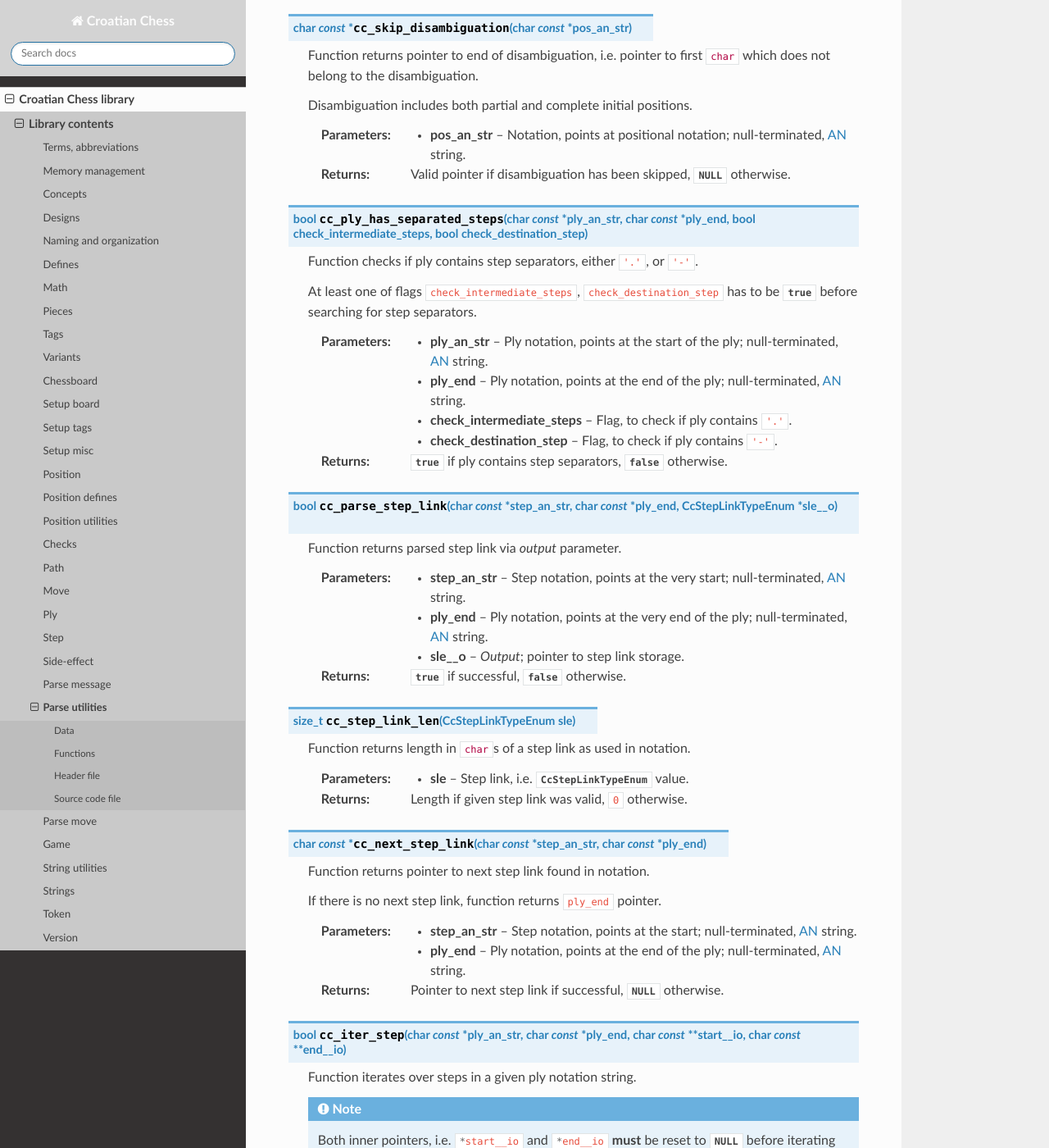
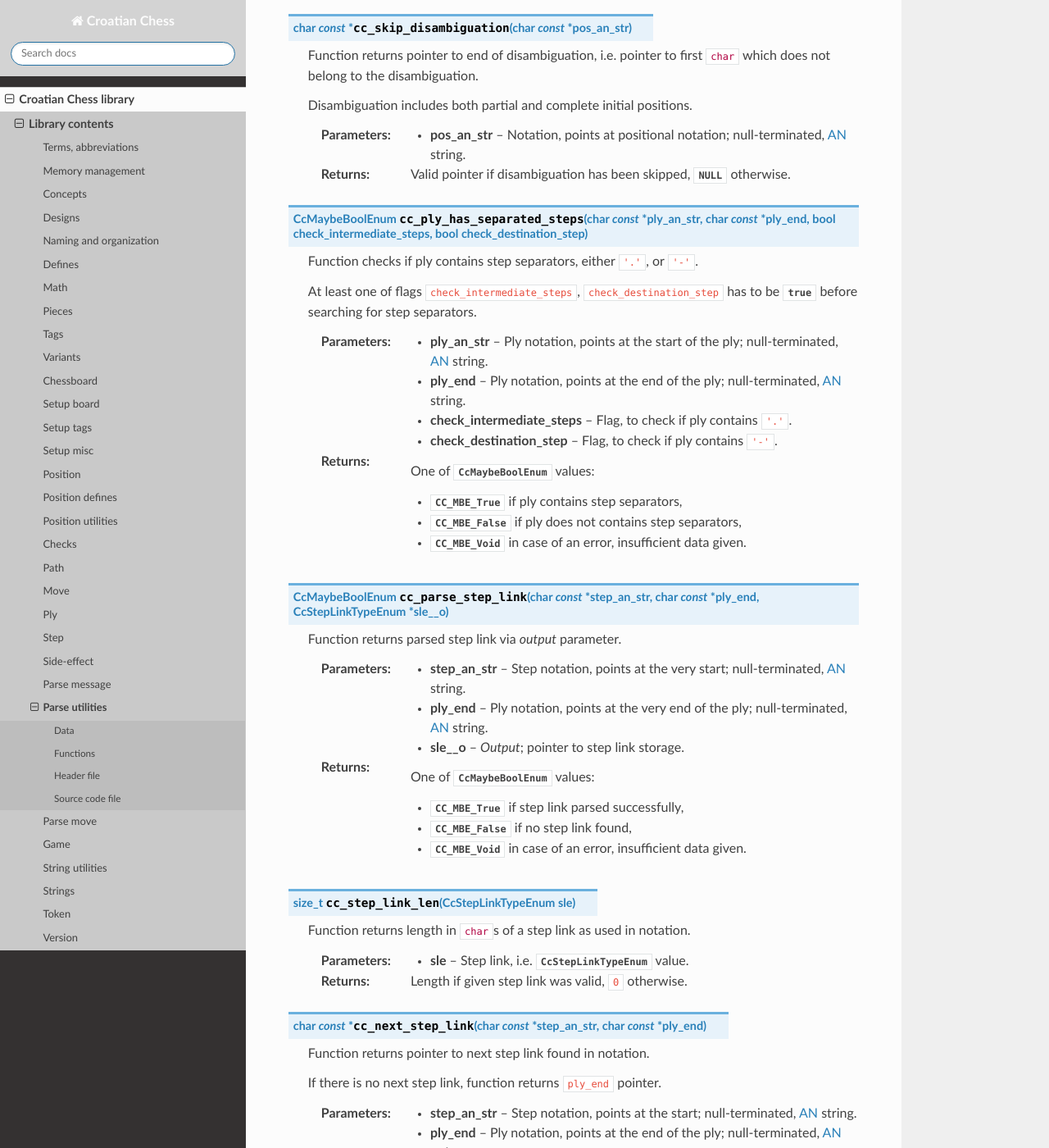
Before and after one commit to mmlacak/crochess, a Sphinx documentation site: the page built from docs/source/libcc/ccparseutils.rst, in a window 1280 px wide and 1400 px high, scrolled down 4160 px. Shown: the whole window at 82% size. Built offline with Sphinx 7.4.7 and the Read the Docs theme 3.1.0, drawn with Linux system fonts in a browser that asks for light colours.

Commit message:
Docs for step parsing funcs.

```diff
--- a/docs/source/conf.py
+++ b/docs/source/conf.py
@@ -26,10 +26,10 @@ copyright = '2021, Mario Mlačak'
 author = 'Mario Mlačak'
 
 # The short X.Y version
-version = "0.0.1.12:1191+20241210.222125"   # docs-new-lib-short-version-major-minor-feature-commit+meta~breaks-place-marker
+version = "0.0.1.25:1204+20241214.045116"   # docs-new-lib-short-version-major-minor-feature-commit+meta~breaks-place-marker
 
 # The full version, including alpha/beta/rc tags
-release = "0.0.1.12:1191+20241210.222125"   # docs-new-lib-full-version-major-minor-feature-commit+meta~breaks-place-marker
+release = "0.0.1.25:1204+20241214.045116"   # docs-new-lib-full-version-major-minor-feature-commit+meta~breaks-place-marker
 
 
 # -- General configuration ---------------------------------------------------
--- a/docs/source/libcc/ccparseutils.rst
+++ b/docs/source/libcc/ccparseutils.rst
@@ -227,7 +227,7 @@ Functions
     :returns: Valid pointer if disambiguation has been skipped,
         :c:data:`NULL` otherwise.
 
-.. c:function:: bool cc_ply_has_separated_steps( char const * ply_an_str, char const * ply_end, bool check_intermediate_steps, bool check_destination_step )
+.. c:function:: CcMaybeBoolEnum cc_ply_has_separated_steps( char const * ply_an_str, char const * ply_end, bool check_intermediate_steps, bool check_destination_step )
 
     Function checks if ply contains step separators, either ``'.'``, or ``'-'``.
 
@@ -241,10 +241,13 @@ Functions
         null-terminated, :term:`AN` string.
     :param check_intermediate_steps: Flag, to check if ply contains ``'.'``.
     :param check_destination_step: Flag, to check if ply contains ``'-'``.
-    :returns: :c:data:`true` if ply contains step separators,
-        :c:data:`false` otherwise.
+    :returns: One of :c:enum:`CcMaybeBoolEnum` values:
 
-.. c:function:: bool cc_parse_step_link( char const * step_an_str, char const * ply_end, CcStepLinkTypeEnum * sle__o )
+        * :c:enumerator:`CC_MBE_True` if ply contains step separators,
+        * :c:enumerator:`CC_MBE_False` if ply does not contains step separators,
+        * :c:enumerator:`CC_MBE_Void` in case of an error, insufficient data given.
+
+.. c:function:: CcMaybeBoolEnum cc_parse_step_link( char const * step_an_str, char const * ply_end, CcStepLinkTypeEnum * sle__o )
 
     Function returns parsed step link via *output* parameter.
 
@@ -253,7 +256,11 @@ Functions
     :param ply_end: Ply notation, points at the very end of the ply;
         null-terminated, :term:`AN` string.
     :param sle__o: *Output*; pointer to step link storage.
-    :returns: :c:data:`true` if successful, :c:data:`false` otherwise.
+    :returns: One of :c:enum:`CcMaybeBoolEnum` values:
+
+        * :c:enumerator:`CC_MBE_True` if step link parsed successfully,
+        * :c:enumerator:`CC_MBE_False` if no step link found,
+        * :c:enumerator:`CC_MBE_Void` in case of an error, insufficient data given.
 
 .. c:function:: size_t cc_step_link_len( CcStepLinkTypeEnum sle )
 
```
Also changed, not shown: 1 other file.
